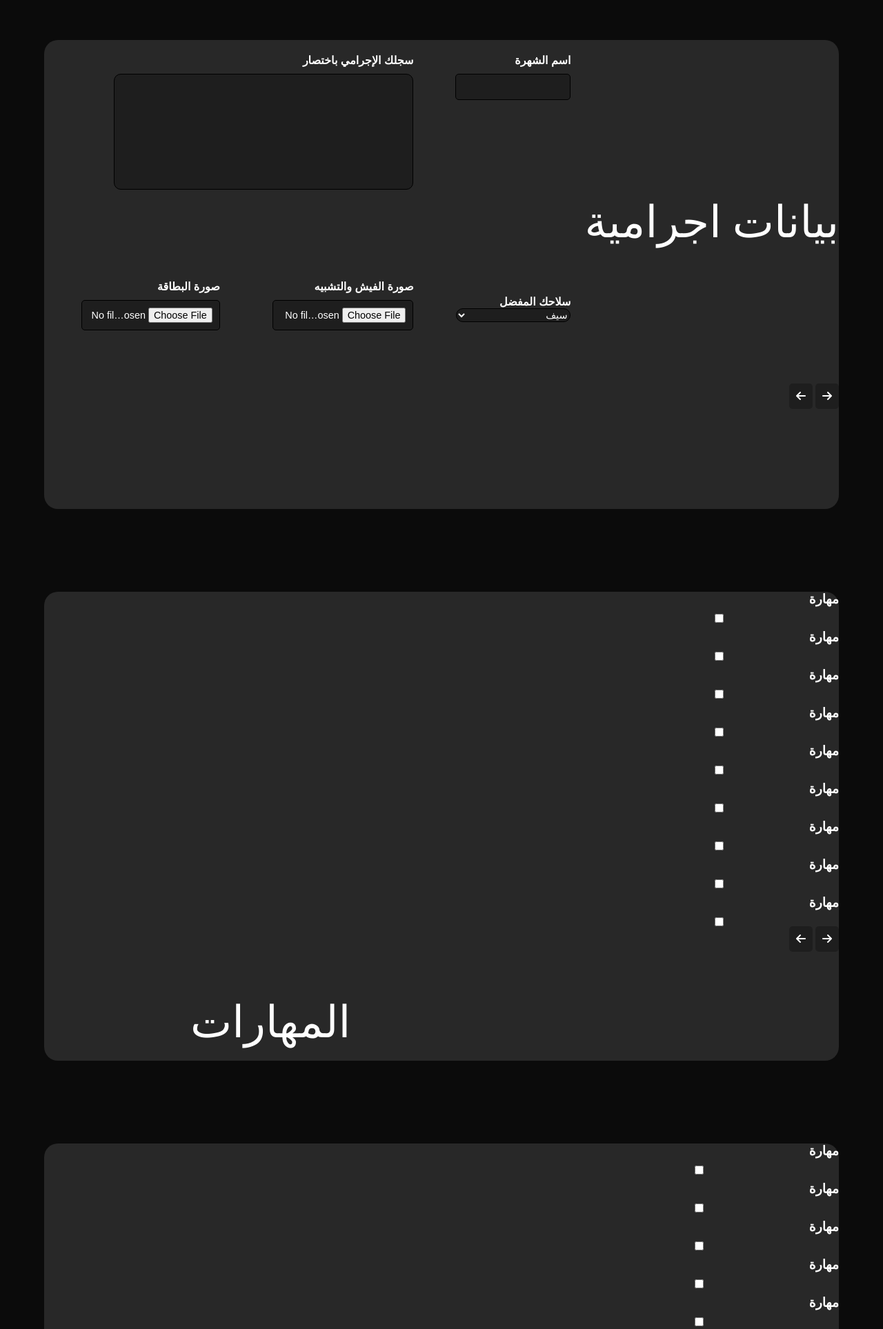
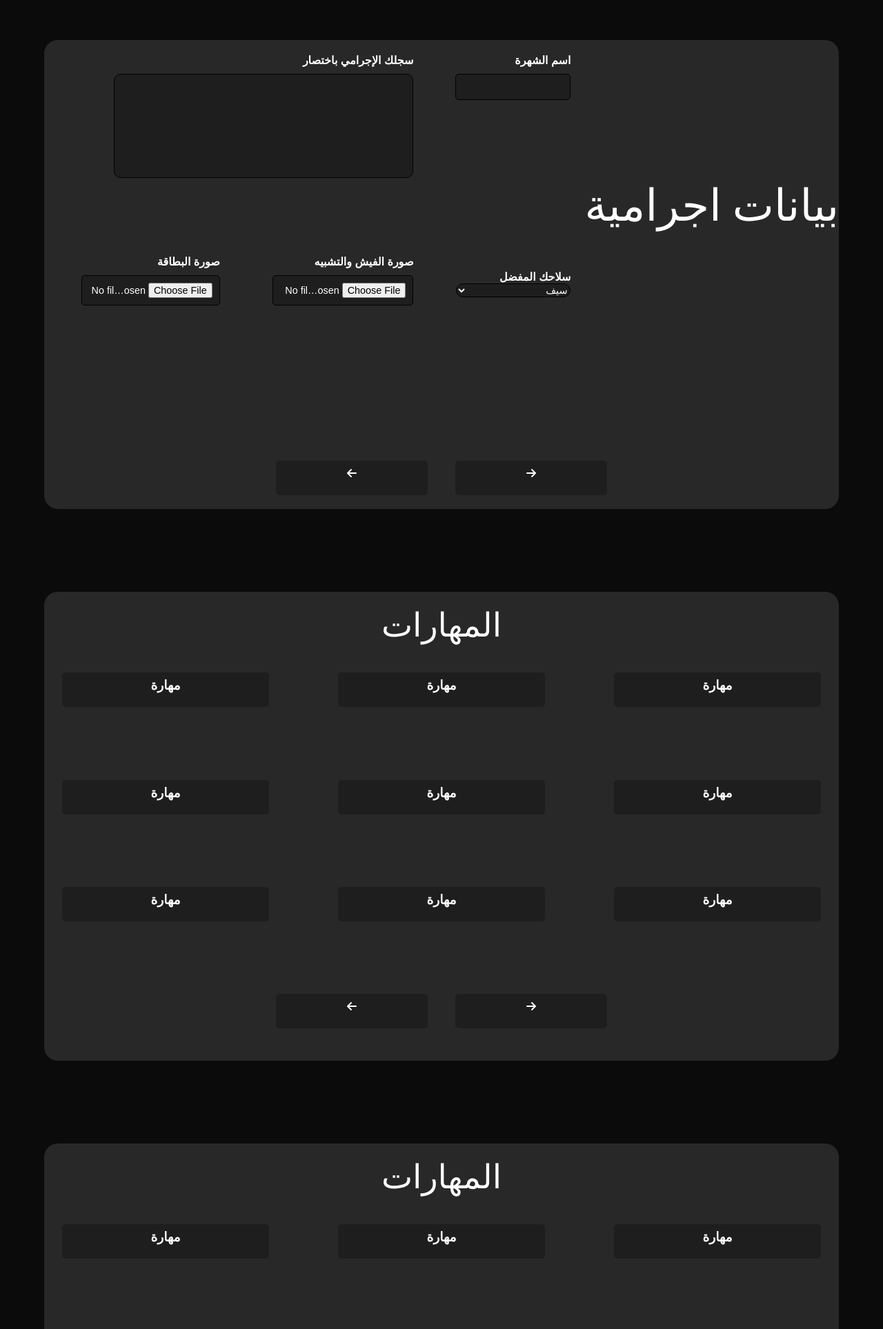
Before and after one commit to 0xSaady407/3rka-2.0, a PHP site: page /fighter/apply.html in a window 1280 px wide. Shown: the part 802-2729 px from the top of the page at 69% size. Run offline with PHP 8.4, Linux system fonts and the light colour scheme; some libraries are stand-ins or nearby versions.

Commit message:
Add files via upload

```diff
--- a/css/style.css
+++ b/css/style.css
@@ -385,7 +385,8 @@ form label {
 .criminal-record{grid-area: crecord;}
 .record-doc{grid-area: record-doc; align-self: center;}
 .favorite-weapon{grid-area: favorite-weapon; align-self: center;}
-.id-card{grid-area: id-card; align-self: center;}
+.id-card{grid-area: id-card; align-self: center;  }
+.arrows{grid-area:arrows;}
 
 
 
@@ -421,12 +422,23 @@ form label {
   ;
 }
 
+.arrows{
+  width: 100%;
+  display: flex;
+  justify-content: center;
+  align-items: center;
+}
+
+.arrows .address {
+margin: 10px;
+}
+
 #section2 .fighter-application {
   grid-template-areas:
 
   "title full-name crecord crecord"
   "title favorite-weapon record-doc id-card"
-  "button button button button"
+  "arrows arrows arrows arrows  "
 
   ;
 }
@@ -455,7 +467,7 @@ textarea {
 
 
 #fighter-app-body {
-  /* overflow: hidden; */
+  overflow: hidden;
 }
 
 .small-button {
@@ -464,12 +476,12 @@ textarea {
   align-self: self-end;
 }
 
-.fighter-application .button {
+.fighter-application a {
   background-color: var(--darker-gray);
   color: white;
 }
 
-.fighter-application .button:hover {
+.fighter-application a:hover {
   background-color: white;
   color: var(--dark-gray) !important;
   font-weight: bolder;
@@ -485,11 +497,208 @@ textarea {
   justify-self: center;
 }
 
-.fighter-application h1 {
+#section1 .fighter-application h1, #section2 .fighter-application h1 {
   justify-self: center;
   align-self: center;
   font-size: 4rem;
 }
+
+
+.skill {
+  background-color: var(--darker-gray);
+  transition: 0.5s ease-in-out;
+  border-radius: 5px;
+  width: 300px;
+  height: 50px;
+  overflow: hidden;
+  display: grid;
+  justify-content: center;
+  align-items: center;
+  font-family: "Cairo", sans-serif;
+  font-weight: bold;
+  margin: 20px;
+}
+
+.skill h3 {
+  transform: translateY(8px);
+}
+
+.skills {
+  grid-area: skills;
+}
+
+#section3 .fighter-application {
+  grid-template-areas:
+    "title title title"
+    "skills skills skills "
+    "arrows arrows arrows"
+  ;
+}
+
+.arrows .button {margin: 20px;}
+
+
+
+.skill:hover {
+  background-color: white;
+  color: var(--dark-gray)
+}
+
+.skill input[name="skill"]{
+  transform: scale(100);
+  opacity: 0;
+}
+
+
+.flex {
+  display: flex;
+  justify-content: center;
+  align-items: start;
+  flex-wrap: wrap;
+  }
+
+.skills {
+  gap: 60px;
+}
+
+#section4 .button {
+  width: 300px !important;
+  height: 50px !important;
+  padding: 10px;
+}
+
+#section4 a {
+  width: 300px !important;
+  height: 50px !important;
+  padding: 10px;
+}
+.buttons{grid-area: buttons;}
+
+#section4 .fighter-application {
+  grid-template-areas:
+    "title title title"
+    "skills skills skills "
+    "buttons buttons buttons"
+  ;
+}
+
+
+/* Fighter Profile */
+
+.profile-info { grid-area: profile; }
+.profile-pic { grid-area: pic; }
+.profile-name { grid-area: name; }
+.profile-stats { grid-area: stats; }
+.new-orders { grid-area: new; }
+.prev-orders { grid-area: prev; }
+.orders {grid-area: orders;}
+
+
+.fighter-profile {
+  direction: rtl;
+  grid-template-areas:
+    "profile stats stats"
+    "profile orders orders"
+  ;
+  grid-template-columns: 1fr 2fr 2fr;
+  grid-template-rows: 1fr 2fr;
+}
+
+
+.profile-info {
+  background-color: var(--red);
+  width: 90%;
+  height: 90%;
+  display: flex;
+  flex-direction: column;
+  align-items: center;
+
+  border-radius: 20px;
+  margin: 10px;
+  margin-top: 40px;
+
+}
+
+.profile-pic {
+  background-image: url(../images/upload.webp);
+  background-size: cover;
+  width: 200px;
+  height: 200px;
+  border-radius: 50%;
+  border: #FFF solid 1px  ;
+  margin: 1%;
+  margin-top: 70px;
+
+}
+
+.profile-name {
+  color: white;
+  font-size: 3rem;
+}
+
+
+.profile-username {
+  direction: ltr  ;
+  color: var(--darker-gray);
+  font-size: 1rem;
+  font-weight: bold;
+}
+
+.profile-links {
+  display: flex;
+  flex-direction: column;
+  text-align: center;
+  gap: 20px;
+  margin: 20px;
+}
+
+.profile-links a {
+  background-color: var(--darker-red);
+  color: white;
+  text-decoration: none;
+  font-family: "Cairo", sans-serif;
+  font-weight: bold;
+  width: 250px;
+  height: 50px;
+  transition: 0.5s ease-in-out;
+  border-radius: 10px;
+  transform: translateY(20px);
+}
+
+.profile-links a:hover {
+  background-color: white;
+  color: black;
+}
+
+.profile-stats {
+  width: 100%;
+  height: 100%;
+  display: flex;
+  gap: 30px;
+  padding-top: 50px;
+}
+
+.stat {
+  background-color:  rgb(222, 222, 222);
+  color: black;
+  font-size: 1rem;
+  font-family: "Cairo", sans-serif;
+  font-weight: bold;
+  width: 80%;
+  height: 80%;
+  display: flex;
+  flex-direction: column;
+  justify-content: center;
+  align-items: center;
+  margin: 20px;
+  border-radius: 20px;
+}
+
+.stat i {
+  font-size: 3rem;
+}
+
+
 
 
 
```
